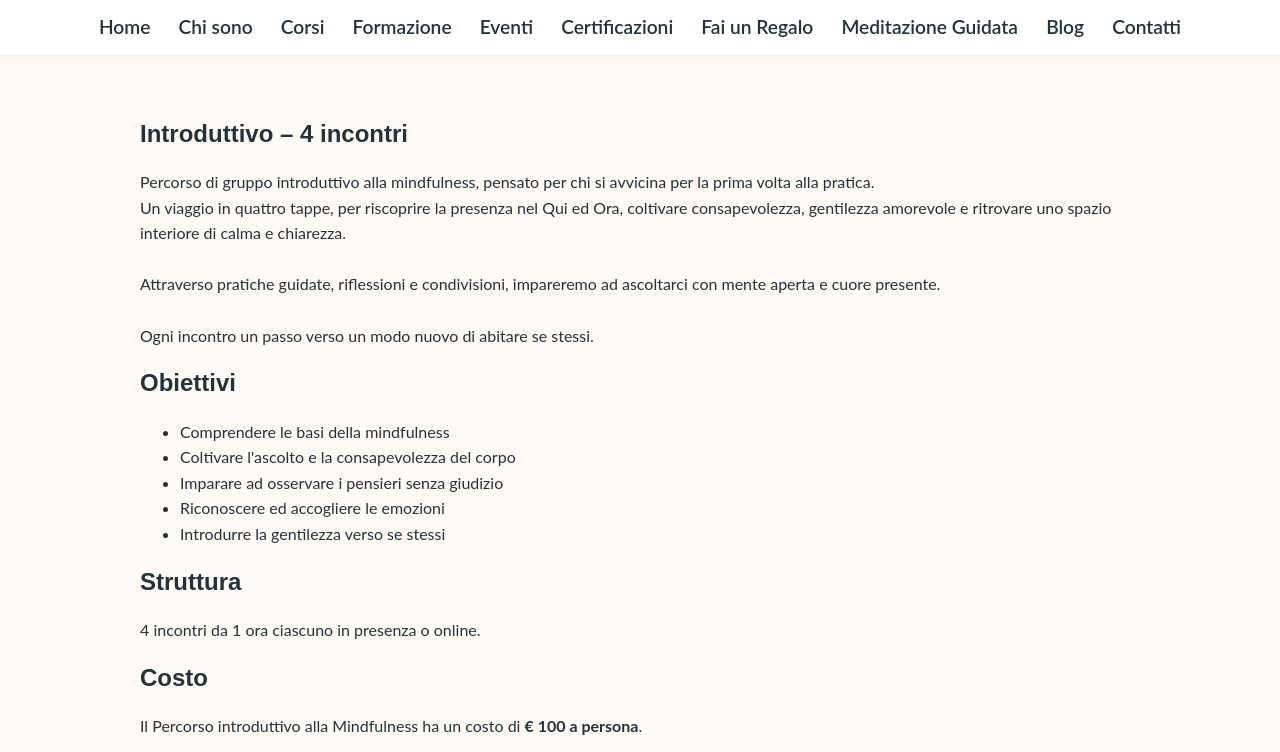
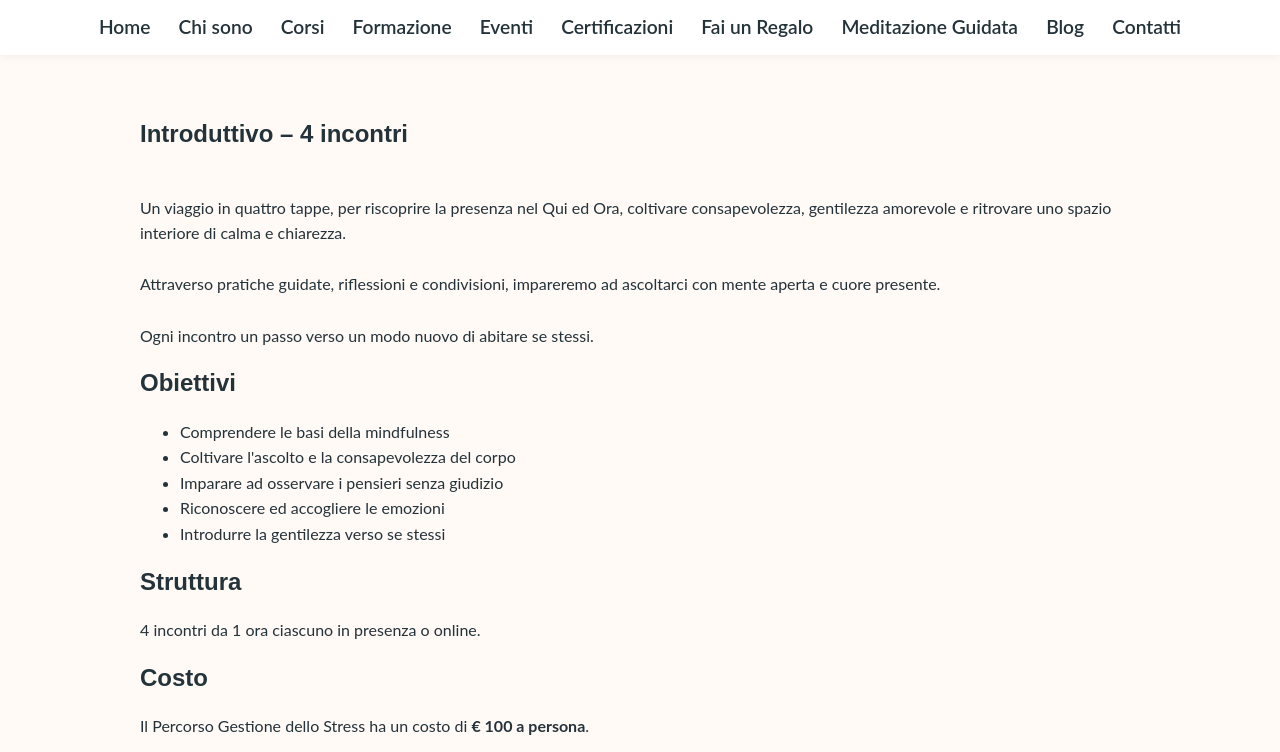
Before and after one commit to marcofernicola86-arch/silviagenevro-site, an Eleventy site: page src/introduttivo.html in a window 1280 px wide. Shown: the top 752 px of the page. Built offline with nearby package versions, Linux system fonts and the light colour scheme; Eleventy itself is replaced by a stand-in of ours; files that its build step writes are made by us from their sources; grey boxes are pictures that could not be loaded.

Commit message:
Update title and content for stress management course

```diff
--- a/src/introduttivo.html
+++ b/src/introduttivo.html
@@ -8,7 +8,7 @@
 
   <meta charset="UTF-8">
   <meta name="viewport" content="width=device-width, initial-scale=1.0">
-  <title>Introduttivo – 4 incontri</title>
+  <title>Gestione dello Stress</title>
   <link rel="stylesheet" href="/assets/css/style.css">
   <!-- Google tag (gtag.js) -->
 <script async src="https://www.googletagmanager.com/gtag/js?id=AW-17512970480"></script>
@@ -41,8 +41,7 @@
 <section class="section">
   <h1>Introduttivo – 4 incontri</h1>
   <p>
-    Percorso di gruppo introduttivo alla mindfulness, pensato per chi si avvicina
-    per la prima volta alla pratica.
+
     <br>Un viaggio in quattro tappe, per riscoprire la presenza nel Qui ed Ora, coltivare consapevolezza, gentilezza amorevole e ritrovare uno spazio interiore di calma e chiarezza.</br>
     <br>Attraverso pratiche guidate, riflessioni e condivisioni, impareremo ad ascoltarci con mente aperta e cuore presente.</br>
     <br>Ogni incontro un passo verso un modo nuovo di abitare se stessi.</br>
@@ -61,7 +60,7 @@
   <p>4 incontri da 1 ora ciascuno in presenza o online.</p>
 
   <h2>Costo</h2>
-  <p>Il Percorso introduttivo alla Mindfulness ha un costo di <strong>€ 100 a persona</strong>.</p>
+  <p>Il Percorso Gestione dello Stress ha un costo di <strong>€ 100 a persona</strong>.</p>
 
   <!-- Pulsanti azione -->
  <div style="display:flex; gap:16px; flex-wrap:wrap; margin-top:12px; align-items:center;">
```
